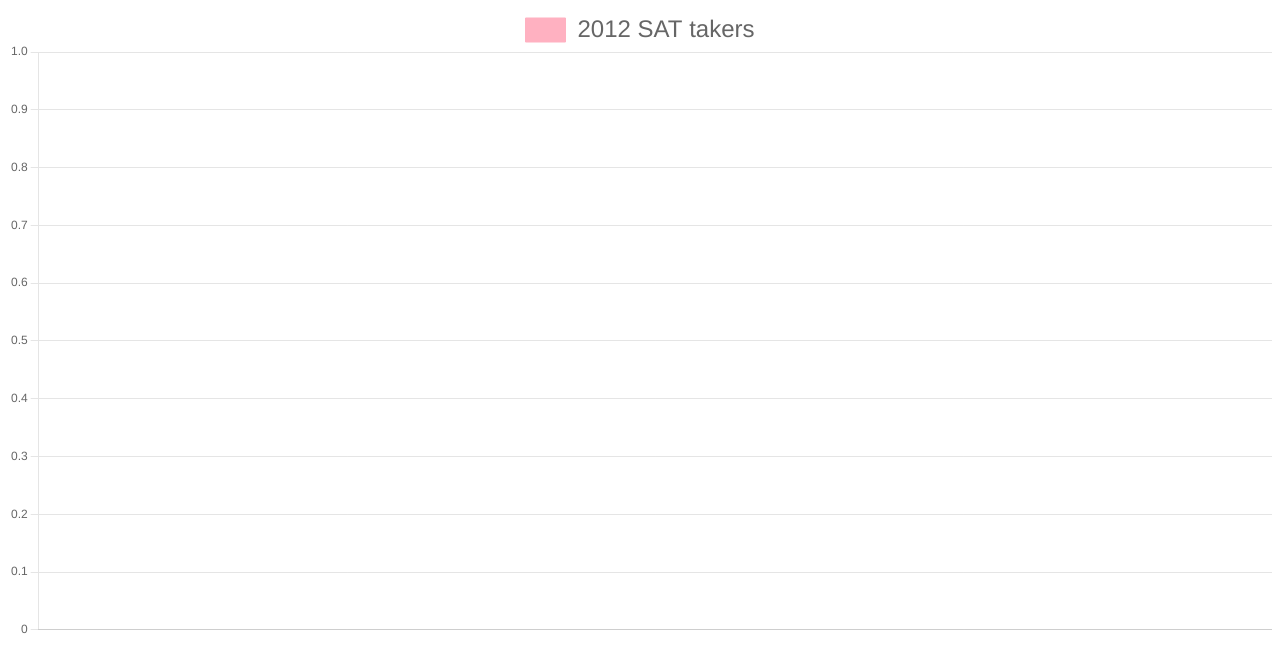
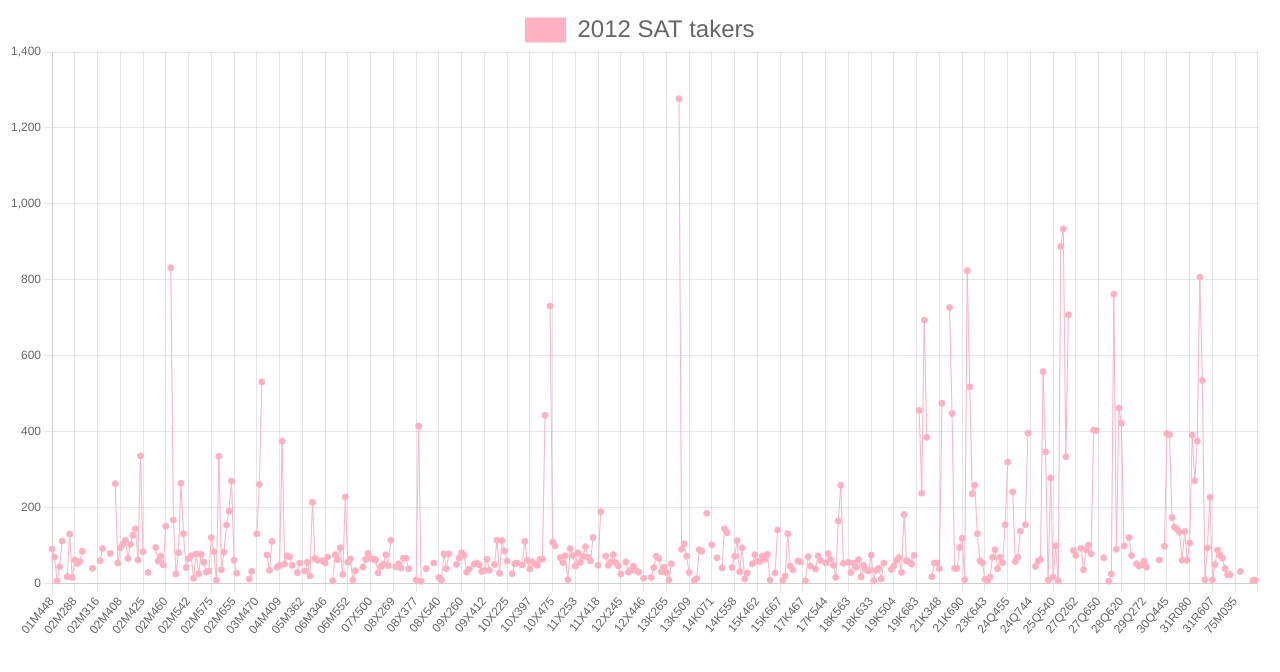
Before and after one commit to OwenHong196/dataset, a plain HTML site: page index.html in a window 1280 px wide. Drawn offline with nearby package versions, Linux system fonts and the light colour scheme.

Commit message:
fixed html

```diff
--- a/index.html
+++ b/index.html
@@ -25,7 +25,7 @@
                 numList.push(num)
             });
         }
-        function makeChart(){
+        async function makeChart(){
             const ctx = document.getElementById('myChart');
             new Chart(ctx, {
               type: 'line',
@@ -57,8 +57,11 @@
               }
             });
         }
-        getData()
-        makeChart()
+        getData().then(
+            response => {
+                makeChart()
+            }
+        )
     </script>
 </body>
 </html>
```
